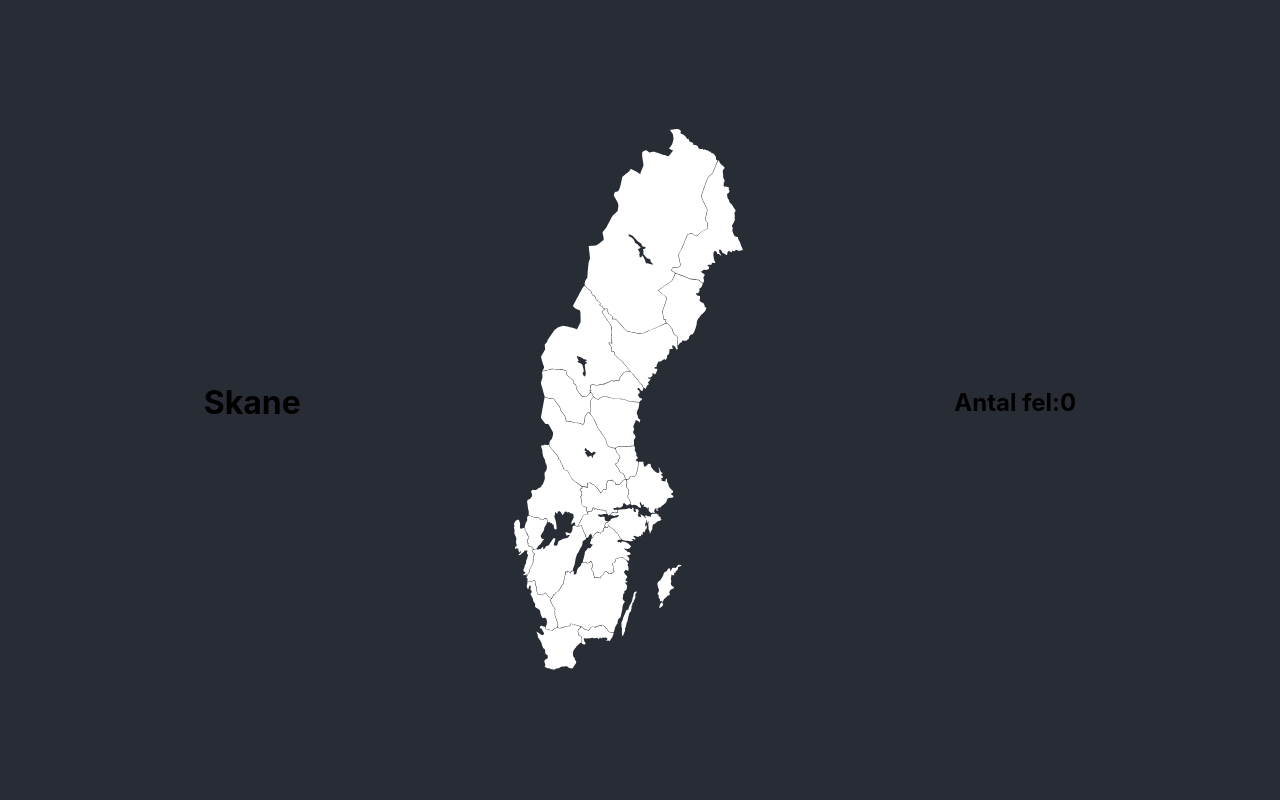
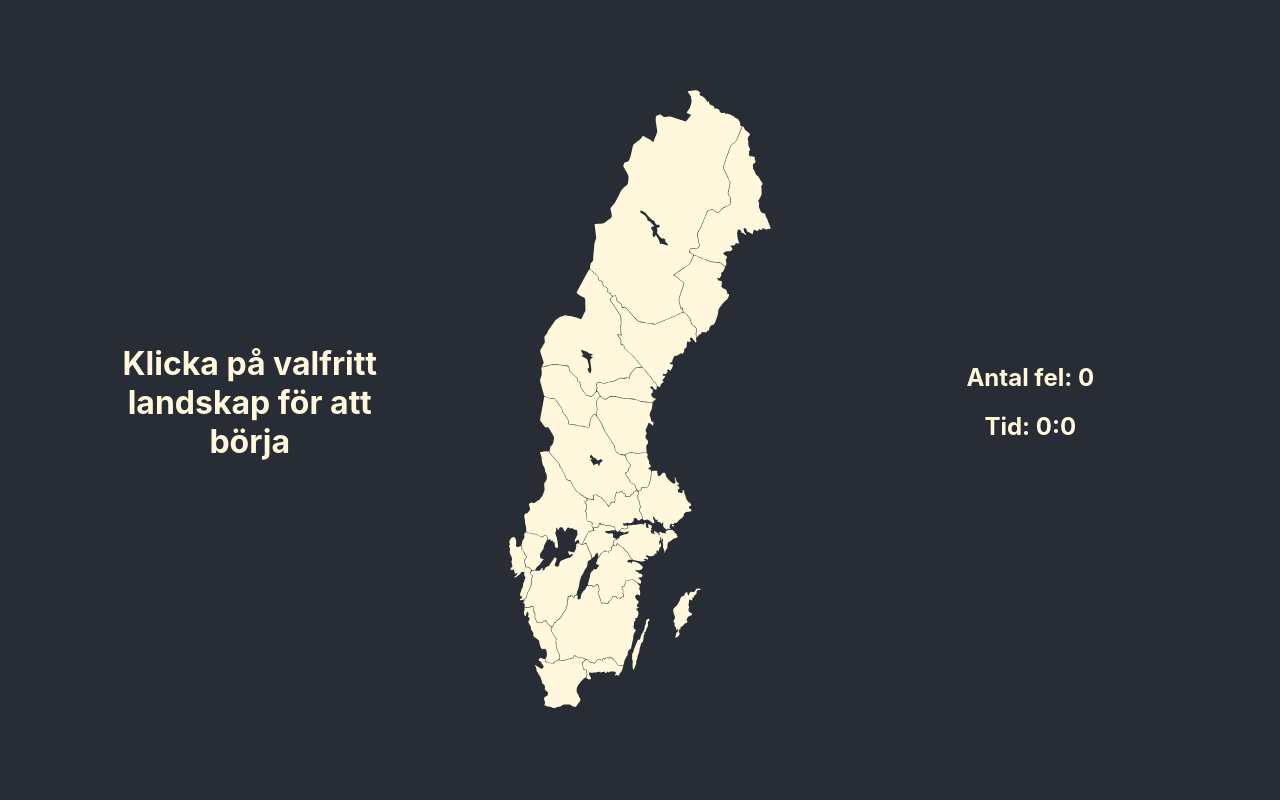
Before and after one commit to dsterna/landskap, a React (Create React App) app: page / in a window 1280 px wide. Built offline with nearby package versions, Linux system fonts and the light colour scheme.

Commit message:
Name fix, margin, random, start text, timer

```diff
--- a/src/App.css
+++ b/src/App.css
@@ -7,8 +7,18 @@
   color: antiquewhite;
   font-size: large;
 }
+
+.left-div {
+  width: 20rem;
+  color: Cornsilk;
+  text-align: center;
+}
 .landskap-div {
-
+}
+.right-div {
+  width: 20rem;
+  color: Cornsilk;
+  text-align: center;
 }
 .wrapper {
   display: flex;
@@ -18,10 +28,10 @@
   flex-direction: row;
 }
 header {
-  height: 15vh;
+  height: 10vh;
 }
 footer {
-  height: 15vh;
+  height: 10vh;
 }
 
 @media (prefers-reduced-motion: no-preference) {
--- a/src/App.js
+++ b/src/App.js
@@ -3,10 +3,19 @@ import './App.css';
 import React, { useEffect, useState } from 'react';
 
 import Landskap from './Landskap.js';
+import { useStopwatch } from 'react-timer-hook';
 
+const START_TEXT ="Klicka på valfritt landskap för att börja"
 function App() {
   const [gameArray, setGameArray] = useState([])
-  const [currentName, setCurrentName] = useState("Skane")
+  const [currentName, setCurrentName] = useState(START_TEXT)
+  const {
+    seconds,
+    minutes,
+    start,
+    pause,
+    reset,
+  } = useStopwatch({ autoStart: false });
   const [completed, setCompleted] = useState([])
 
   const getNewCurrent = () => {
@@ -14,13 +23,18 @@ function App() {
     if (currentObject) {
       setCurrentName(currentObject.name)
     }
-    else{
+    else {
       setCurrentName("BRA JOBBAT")
+      pause()
     }
   }
 
   const clickFunc = (e) => {
-    console.log(completed)
+    if (currentName === START_TEXT) {
+      setCurrentName(gameArray[0].name)
+      start()
+      return
+    }
     const wasCorrect = e.target.id === currentName
     setGameArray(gameArray.map(item => (item.name === e.target.id) ? { ...item, clicks: wasCorrect ? item.clicks : item.clicks + 1, completed: wasCorrect ? true : item.completed } : item))
     wasCorrect && getNewCurrent()
@@ -30,12 +44,20 @@ function App() {
     <div className="App">
       <header></header>
       <div className="wrapper">
-        <QuestionComponent currentName={currentName} />
+        <div className="left-div">
+          <QuestionComponent currentName={currentName} />
+        </div>
         <div className="landskap-div">
           <Landskap clickFunc={clickFunc} setGameArray={setGameArray} completed={completed} />
         </div>
-        <AnswerComponent gameArray={gameArray} currentName={currentName} />
+        <div className="right-div">
+          <AnswerComponent gameArray={gameArray} currentName={currentName} />
+          <h2>
+            Tid: <span>{minutes}</span>:<span>{seconds}</span>
+          </h2>
+        </div>
       </div>
+
       <footer></footer>
     </div>
   );
@@ -57,10 +79,9 @@ const AnswerComponent = (props) => {
   return (
     <div>
       <h2>
-        Antal fel:{countErrors()}
+        Antal fel: {countErrors()}
       </h2>
     </div>
   )
 }
-
 export default App;
--- a/src/Landskap.js
+++ b/src/Landskap.js
@@ -1,15 +1,16 @@
 import React, { useEffect, useState } from 'react'
-const FILL_COLOR = "white"
+const FILL_COLOR = "Cornsilk"
 const HOVER_COLOR = "tomato"
 const COMPLETE_COLOR = "LightGreen"
-
 const Landskap = (props) => {
+   const [names, setNames] = useState([])
    useEffect(() => {
-      const ary = landskapComponents.map(elem => ({ name: elem.name, clicks: 0, completed: false }))
-      props.setGameArray(ary)
+      const ary = landskapComponents.map(elem => ({ name: elem.name.replace(/([A-Z])/g, ' $1').trim(), clicks: 0, completed: false }))
+      let shuffled = ary.map((a) => [Math.random(),a]).sort((a,b) => a[0]-b[0]).map((a) => a[1]);
+      props.setGameArray(shuffled)
    }, [])
-   const Skane = () => {
-      const id = "Skane"
+   const Skåne = () => {
+      const id = "Skåne"
       const notComplete = !props.completed.includes(id)
       return <path
          id={id}
@@ -145,8 +146,8 @@ const Landskap = (props) => {
            478.80,2466.39 480.94,2465.20 473.00,2463.00 Z"
       />
    }
-   const Oland = () => {
-      const id = "Oland"
+   const Öland = () => {
+      const id = "Öland"
       const notComplete = !props.completed.includes(id)
       return <path
          id={id}
@@ -191,8 +192,8 @@ const Landskap = (props) => {
            605.45,2371.67 602.46,2382.58 602.00,2388.00 Z"
       />
    }
-   const Smaland = () => {
-      const id = "Smaland"
+   const Småland = () => {
+      const id = "Småland"
       const notComplete = !props.completed.includes(id)
       return <path
          id={id}
@@ -445,11 +446,12 @@ const Landskap = (props) => {
            118.61,2254.78 118.93,2251.31 109.04,2250.82 Z"
       />
    }
-   const VasterGotland = () => {
-      const id = "VasterGotland"
-     const notComplete = !props.completed.includes(id)
-      return <path
-         id={id}
+   const VästerGötland = () => {
+      const id = "Väster Götland"
+      const notComplete = !props.completed.includes(id)
+      return <path
+         id={id}
+         name={id}
          style={{ zIndex: '100' }}
          onMouseOver={() => { notComplete && setHovered(id) }}
          onMouseLeave={() => { notComplete && setHovered('') }}
@@ -544,8 +546,8 @@ const Landskap = (props) => {
            310.00,2013.99 296.00,2011.00 296.00,2011.00 Z"
       />
    }
-   const OsterGotland = () => {
-      const id = "OsterGotland"
+   const ÖsterGötland = () => {
+      const id = "Öster Götland"
       const notComplete = !props.completed.includes(id)
       return <path
          id={id}
@@ -677,8 +679,8 @@ const Landskap = (props) => {
            99.95,1997.52 98.44,2002.15 98.00,2005.00 Z"
       />
    }
-   const Varmland = () => {
-      const id = "Varmland"
+   const Värmland = () => {
+      const id = "Värmland"
       const notComplete = !props.completed.includes(id)
       return <path
          id={id}
@@ -853,8 +855,8 @@ const Landskap = (props) => {
       />
 
    }
-   const Narke = () => {
-      const id = "Narke"
+   const Närke = () => {
+      const id = "Närke"
       const notComplete = !props.completed.includes(id)
       return <path
          id={id}
@@ -909,8 +911,8 @@ const Landskap = (props) => {
            403.01,1915.10 406.76,1920.41 408.00,1923.00 Z"
       />
    }
-   const Vastmanland = () => {
-      const id = "Vastmanland"
+   const Västmanland = () => {
+      const id = "Västmanland"
       const notComplete = !props.completed.includes(id)
       return <path
          id={id}
@@ -996,8 +998,8 @@ const Landskap = (props) => {
            589.63,1753.64 578.49,1756.37 575.00,1756.80 Z"
       />
    }
-   const Sodermanland = () => {
-      const id = "Sodermanland"
+   const Södermanland = () => {
+      const id = "Södermanland"
       const notComplete = !props.completed.includes(id)
       return <path
          id={id}
@@ -1200,8 +1202,8 @@ const Landskap = (props) => {
            605.76,1751.48 599.85,1754.61 595.00,1755.00 Z"
       />
    }
-   const Gastrikland = () => {
-      const id = "Gastrikland"
+   const Gästrikland = () => {
+      const id = "Gästrikland"
       const notComplete = !props.completed.includes(id)
       return <path
          id={id}
@@ -1361,8 +1363,8 @@ const Landskap = (props) => {
            391.44,1600.75 392.63,1600.02 394.00,1599.00 Z"
       />
    }
-   const Halsningland = () => {
-      const id = "Halsningland"
+   const Hälsningland = () => {
+      const id = "Hälsningland"
       const notComplete = !props.completed.includes(id)
       return <path
          id={id}
@@ -1418,8 +1420,8 @@ const Landskap = (props) => {
            584.00,1592.81 630.00,1588.00 630.00,1588.00 Z"
       />
    }
-   const Hargedalen = () => {
-      const id = "Hargedalen"
+   const Härgedalen = () => {
+      const id = "Härgedalen"
       const notComplete = !props.completed.includes(id)
       return <path
          id={id}
@@ -1479,8 +1481,8 @@ const Landskap = (props) => {
            203.00,1221.13 180.00,1227.00 180.00,1227.00 Z"
       />
    }
-   const Jamtland = () => {
-      const id = "Jamtland"
+   const Jämtland = () => {
+      const id = "Jämtland"
       const notComplete = !props.completed.includes(id)
       return <path
          id={id}
@@ -1659,8 +1661,8 @@ const Landskap = (props) => {
            563.38,1253.67 557.34,1258.62 557.00,1274.00 Z"
       />
    }
-   const Angermanland = () => {
-      const id = "Angermanland"
+   const Ångermanland = () => {
+      const id = "Ångermanland"
       const notComplete = !props.completed.includes(id)
       return <path
          id={id}
@@ -1752,8 +1754,8 @@ const Landskap = (props) => {
            520.91,1064.00 523.00,1092.00 523.00,1092.00 Z"
       />
    }
-   const Vasterbotten = () => {
-      const id = "Vasterbotten"
+   const Västerbotten = () => {
+      const id = "Västerbotten"
       const notComplete = !props.completed.includes(id)
       return <path
          id={id}
@@ -2137,15 +2139,14 @@ const Landskap = (props) => {
    }
 
    const [hovered, setHovered] = useState("")
-   const landskapComponents = [Skane, Blekinge, Oland, Smaland, Gotland, Halland, VasterGotland, Bohuslan, OsterGotland, Dalsland, Varmland, Narke, Vastmanland, Sodermanland, Uppland, Gastrikland, Dalarna, Halsningland, Hargedalen, Jamtland, Medelpad, Angermanland, Vasterbotten, Norrbotten, Lappland]
+   const landskapComponents = [Skåne, Blekinge, Öland, Småland, Gotland, Halland, VästerGötland, Bohuslan, ÖsterGötland, Dalsland, Värmland, Närke, Västmanland, Södermanland, Uppland, Gästrikland, Dalarna, Hälsningland, Härgedalen, Jämtland, Medelpad, Ångermanland, Västerbotten, Norrbotten, Lappland]
    return (
       <svg
          id="svg"
          xmlns="http://www.w3.org/2000/svg"
-         height="70vh"
+         height="80vh"
          viewBox="0 0 1200 2731">
          {landskapComponents.map((elem, index) => React.createElement(elem, { key: index }))}
-
       </svg>
    )
 }
--- /dev/null
+++ b/src/test.js
@@ -0,0 +1,4 @@
+let s = "DagReuterskilkd"
+
+s = s.replace(/([A-Z])/g, ' $1').trim();
+console.log(s);
```
Also changed, not shown: src/favicon.png (added). Lines whose indentation alone changed are shown as unchanged.
